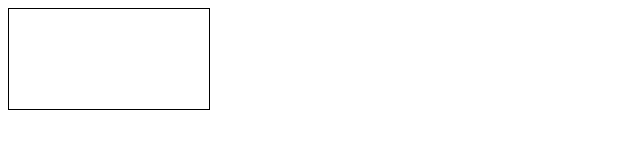
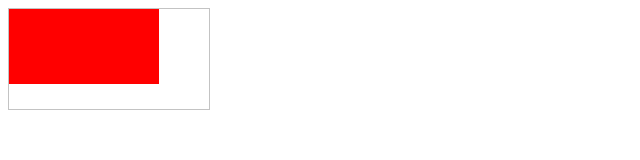
Before and after one commit to danvitoriano/canvas, a plain HTML site: page index.html in a window 1280 px wide. Shown: the whole page, without its empty margins (0-640 px from the left). Drawn offline with Linux system fonts and the light colour scheme.

Commit message:
Add canvas rectangle

```diff
--- a/index.html
+++ b/index.html
@@ -3,8 +3,16 @@
 <body>
 
 <canvas id="myCanvas" width="200" height="100"
-style="border:1px solid #000000;">
+style="border:1px solid #c3c3c3;">
+Your browser does not support the canvas element.
 </canvas>
+
+<script>
+var canvas = document.getElementById("myCanvas");
+var ctx = canvas.getContext("2d");
+ctx.fillStyle = "#FF0000";
+ctx.fillRect(0,0,150,75);
+</script>
 
 </body>
 </html>
```
